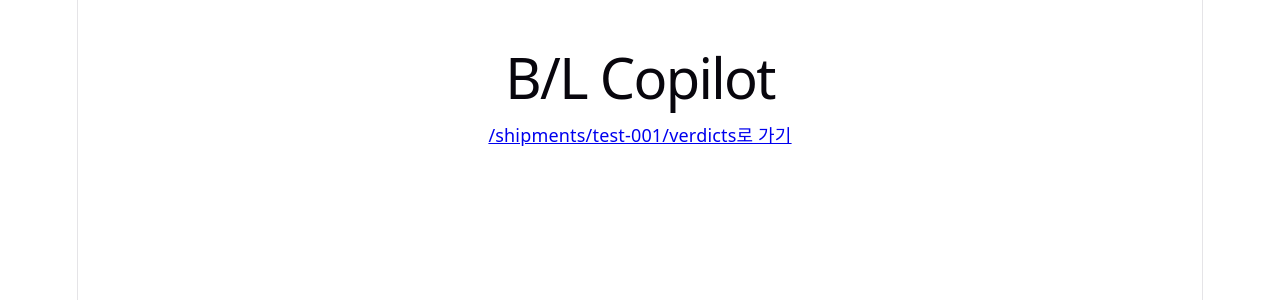
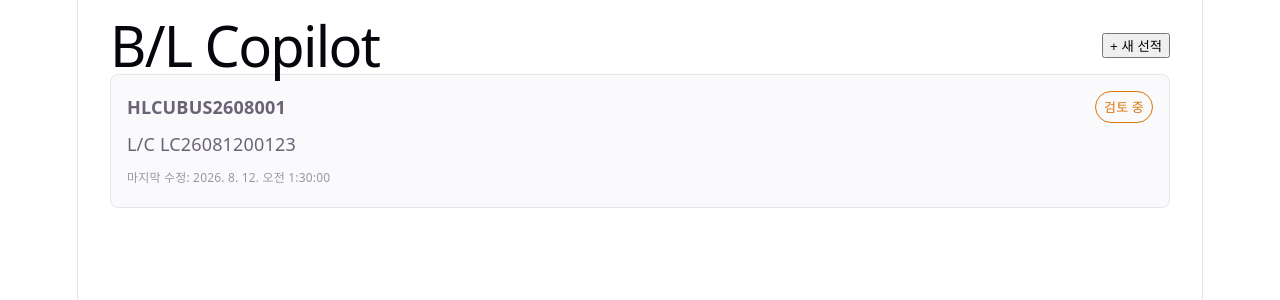
Before and after one commit to Khyojae/B-L-copilot, a React (Vite) app in the folder frontend/: page / in a window 1280 px wide. Shown: the top 300 px of the page. Built offline with nearby package versions, Linux system fonts and the light colour scheme.

Commit message:
Add S1 dashboard with shipment card and status badge

```diff
--- /dev/null
+++ b/frontend/src/components/StatusBadge.tsx
@@ -0,0 +1,27 @@
+import type { ShipmentStatus } from '../types/domain';
+import { SHIPMENT_STATUS } from '../constants/domain';
+
+interface StatusBadgeProps {
+  status: ShipmentStatus;
+}
+
+export function StatusBadge({ status }: StatusBadgeProps) {
+  const meta = SHIPMENT_STATUS[status];
+
+  return (
+    <span
+      style={{
+        display: 'inline-flex',
+        alignItems: 'center',
+        padding: '2px 8px',
+        borderRadius: 999,
+        fontSize: 13,
+        fontWeight: 600,
+        color: `var(${meta.colorVar})`,
+        border: `1px solid var(${meta.colorVar})`,
+      }}
+    >
+      {meta.label}
+    </span>
+  );
+}
--- a/frontend/src/index.css
+++ b/frontend/src/index.css
@@ -24,6 +24,14 @@
   --severity-warning-bg: rgba(217, 119, 6, 0.12);
   --severity-info: #2563eb;
   --severity-info-bg: rgba(37, 99, 235, 0.1);
+
+  /* 선적 상태 6단계 색상 — constants/domain.ts의 SHIPMENT_STATUS가 참조함. 여기서만 정의 */
+  --status-draft: #71717a;
+  --status-reviewing: #d97706;
+  --status-verified: #16a34a;
+  --status-submitted: #2563eb;
+  --status-monitoring: #7c3aed;
+  --status-closed: #52525b;
 
   font: 18px/145% var(--sans);
   letter-spacing: 0.18px;
@@ -62,6 +70,13 @@
     --severity-warning-bg: rgba(251, 191, 36, 0.15);
     --severity-info: #60a5fa;
     --severity-info-bg: rgba(96, 165, 250, 0.15);
+
+    --status-draft: #a1a1aa;
+    --status-reviewing: #fbbf24;
+    --status-verified: #4ade80;
+    --status-submitted: #60a5fa;
+    --status-monitoring: #c084fc;
+    --status-closed: #71717a;
   }
 
   #social .button-icon {
--- /dev/null
+++ b/frontend/src/pages/S1Dashboard/ShipmentCard.tsx
@@ -0,0 +1,38 @@
+import { Link } from 'react-router-dom';
+import type { Shipment } from '../../types/domain';
+import { StatusBadge } from '../../components/StatusBadge';
+
+interface ShipmentCardProps {
+  shipment: Shipment;
+}
+
+export function ShipmentCard({ shipment }: ShipmentCardProps) {
+  return (
+    <Link
+      to={`/shipments/${shipment.shipment_id}/verdicts`}
+      style={{
+        display: 'flex',
+        flexDirection: 'column',
+        gap: 8,
+        padding: 16,
+        border: '1px solid var(--border)',
+        borderRadius: 8,
+        backgroundColor: 'var(--card-bg)',
+        textAlign: 'left',
+        textDecoration: 'none',
+        color: 'inherit',
+      }}
+    >
+      <div style={{ display: 'flex', alignItems: 'center', justifyContent: 'space-between' }}>
+        <strong>{shipment.bl_no ?? '-'}</strong>
+        <StatusBadge status={shipment.status} />
+      </div>
+
+      <span style={{ color: 'var(--text)' }}>L/C {shipment.lc_no ?? '-'}</span>
+
+      <span style={{ fontSize: 12, color: 'var(--text-muted)' }}>
+        마지막 수정: {new Date(shipment.updated_at).toLocaleString('ko-KR')}
+      </span>
+    </Link>
+  );
+}
--- a/frontend/src/pages/S1Dashboard/index.tsx
+++ b/frontend/src/pages/S1Dashboard/index.tsx
@@ -1,11 +1,24 @@
-import { Link } from 'react-router-dom';
+import { mockShipment } from '../../mocks/shipment.fixture';
+import { ShipmentCard } from './ShipmentCard';
 
-/** S1 대시보드 자리 — 지금은 S4Verdicts로 가는 임시 링크만 있음 */
 export function S1Dashboard() {
   return (
-    <div style={{ padding: 32, textAlign: 'center' }}>
-      <h1>B/L Copilot</h1>
-      <Link to="/shipments/test-001/verdicts">/shipments/test-001/verdicts로 가기</Link>
+    <div style={{ padding: 32 }}>
+      <div
+        style={{
+          display: 'flex',
+          alignItems: 'center',
+          justifyContent: 'space-between',
+          marginBottom: 16,
+        }}
+      >
+        <h1 style={{ margin: 0 }}>B/L Copilot</h1>
+
+        {/* S2(서류 업로드)가 아직 스텁이라 지금은 자리만 잡아둠 — 클릭해도 동작 없음 */}
+        <button type="button">+ 새 선적</button>
+      </div>
+
+      <ShipmentCard shipment={mockShipment} />
     </div>
   );
 }
```
